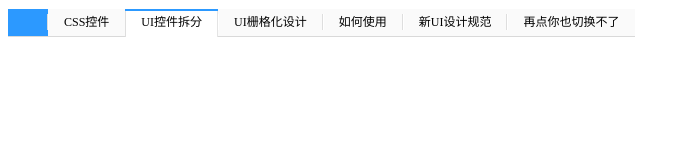
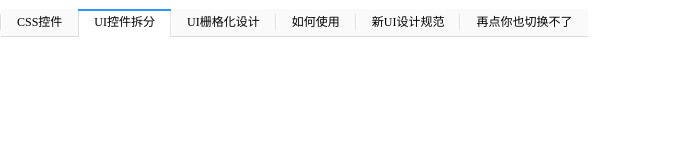
Before and after one commit to chriswong/zxui, a website: page example/Tabs.html in a window 1280 px wide. Shown: the whole page, without its empty margins (0-698 px from the left). Drawn offline with Linux system fonts and the light colour scheme.

Commit message:
udpate style for demo

```diff
--- a/example/Tabs.html
+++ b/example/Tabs.html
@@ -3,9 +3,17 @@
 <head>
 <meta charset="utf-8" />
 <title>Tabs</title>
-<link rel="stylesheet" href="../src/css/common.css" />
 <script src="../dep/esl.js"></script>
 <link rel="stylesheet/less" type="text/css" href="../src/css/Tabs.less" />
+<style>
+.ecl-ui-tabs {
+  margin-left: -7px;
+}
+ul {
+  padding: 0;
+  margin: 0;
+}
+</style>
 </head>
 <body>
 <div class="ecl-ui-tabs" id="tabs">
```
